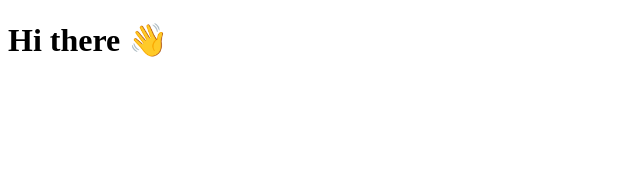
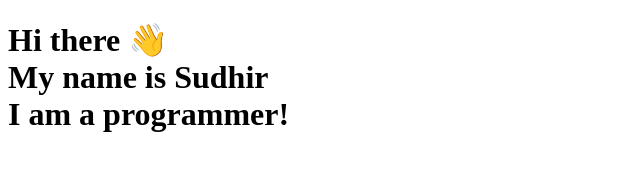
Before and after one commit to 1sp/1sp.github.io, a plain HTML site: page index.html in a window 1280 px wide. Shown: the whole page, without its empty margins (0-640 px from the left). Drawn offline with Linux system fonts and the light colour scheme.

Commit message:
Update index.html

```diff
--- a/index.html
+++ b/index.html
@@ -7,6 +7,7 @@
     <link rel="manifest" href="/site.webmanifest">
   </head>
 <body>
-<h1>Hi there 👋</h1>
+<h1>Hi there 👋<br/>My name is Sudhir<br/>I am a programmer!</h1>
+<h1></h1>
 </body>
 </html>
```
